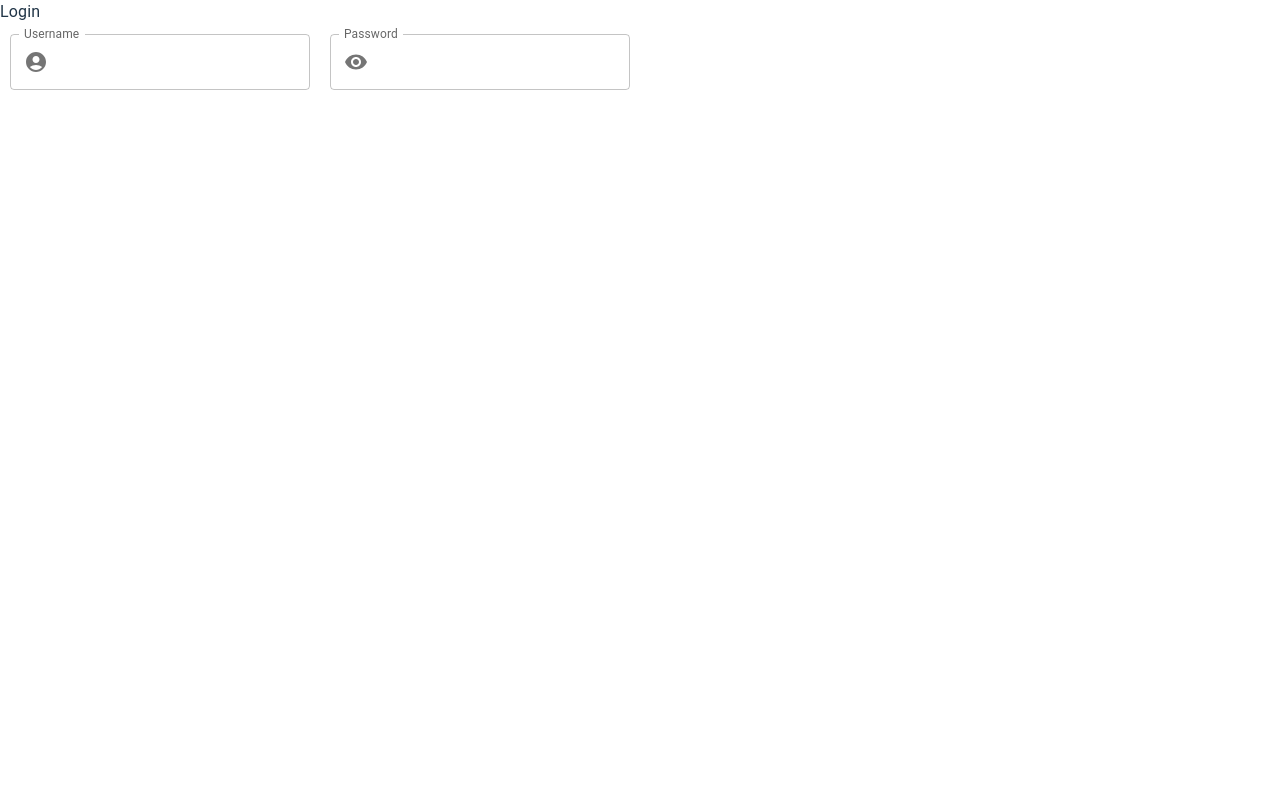
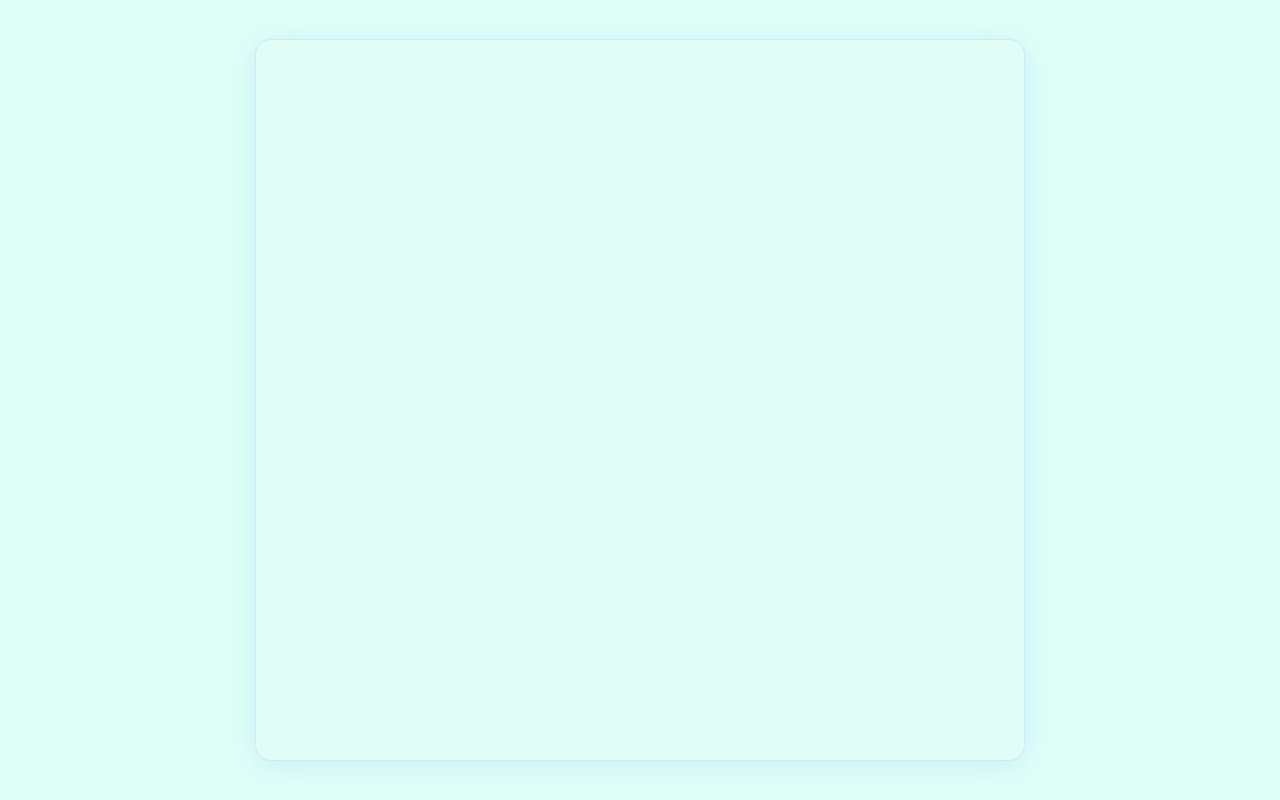
Before and after one commit to RulesBreakers/front-end, a React (Vite) app: page /login in a window 1280 px wide. Built offline with nearby package versions, Linux system fonts and the light colour scheme.

Commit message:
chore: add axios

```diff
--- a/package.json
+++ b/package.json
@@ -17,6 +17,7 @@
     "@fontsource/roboto": "^4.5.8",
     "@mui/icons-material": "^5.11.16",
     "@mui/material": "^5.12.3",
+    "axios": "^1.4.0",
     "immer": "^10.0.1",
     "react": "^18.2.0",
     "react-dom": "^18.2.0",
--- /dev/null
+++ b/src/common/types/index.ts
@@ -0,0 +1 @@
+export * from './sx';
--- /dev/null
+++ b/src/common/types/sx.ts
@@ -0,0 +1,4 @@
+import { Theme } from '@emotion/react';
+import { SxProps } from '@mui/material';
+
+export type Sx = SxProps<Theme>;
--- a/src/pages/login/Login.tsx
+++ b/src/pages/login/Login.tsx
@@ -1,39 +1,10 @@
-import { Box, Typography } from '@mui/material';
-import { FormProvider, useForm } from 'react-hook-form';
-import { RBPasswordField, RBTextField } from '../../common/components/fields';
-import { AccountCircle as AccountCircleIcon } from '@mui/icons-material';
+import { Box, Card } from '@mui/material';
+import { container, login_card } from '.';
 
 export const Login = () => {
-  const form = useForm({
-    defaultValues: { username: '', password: '' },
-    mode: 'all',
-  });
-
   return (
-    <Box
-      sx={{
-        width: '100vw',
-        height: '100vh',
-        position: 'absolute',
-        top: '50%',
-        left: '50%',
-        transform: 'translate(-50%, -50%)',
-        display: 'flex',
-        justifyContent: 'flex-start',
-      }}
-    >
-      <FormProvider {...form}>
-        <form>
-          <Typography>Login</Typography>
-          <RBTextField
-            icon={<AccountCircleIcon />}
-            label='Username'
-            name='username'
-            validate={true}
-          />
-          <RBPasswordField label='Password' name='password' validate={true} />
-        </form>
-      </FormProvider>
+    <Box sx={container}>
+      <Card sx={login_card}></Card>
     </Box>
   );
 };
--- a/src/pages/login/index.ts
+++ b/src/pages/login/index.ts
@@ -1 +1,2 @@
 export * from './Login';
+export * from './style';
--- /dev/null
+++ b/src/pages/login/style.ts
@@ -0,0 +1,19 @@
+import { Sx } from '../../common/types';
+
+export const container: Sx = {
+  width: '100vw',
+  height: '100vh',
+  position: 'absolute',
+  top: '50%',
+  left: '50%',
+  transform: 'translate(-50%, -50%)',
+  display: 'flex',
+  justifyContent: 'center',
+  alignItems: 'center',
+  background: '#CCFFF499',
+};
+
+export const login_card: Sx = {
+  width: '60vw',
+  height: '90vh',
+};
```
Also changed, not shown: 1 other file (tests, documents, lock files or other folders).
